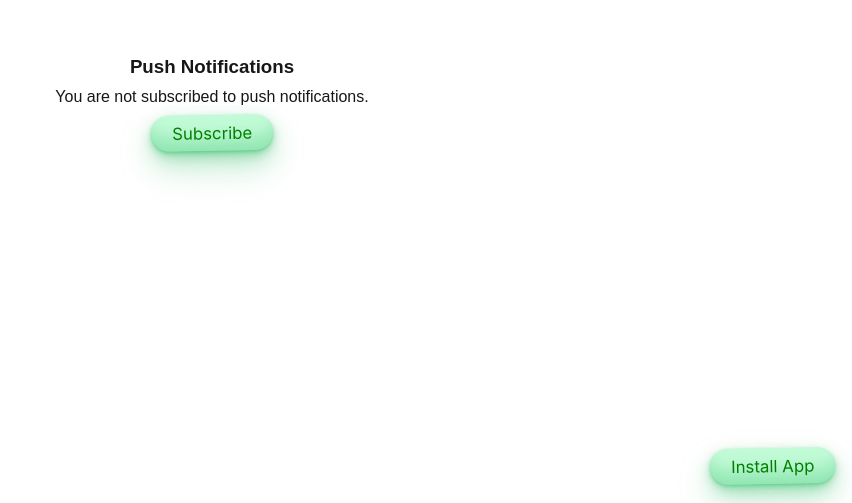
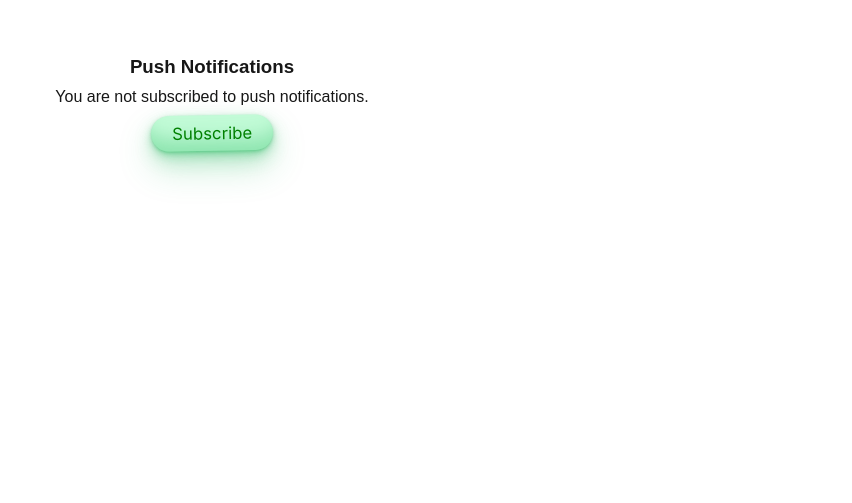
Before and after one commit to ashishbhagat123/web-notifications, a Next.js app: page / in a window 1280 px wide. Shown: the part 297-800 px from the top of the page, without its empty margins (428-1280 px from the left). Built offline with nearby package versions, Linux system fonts and the light colour scheme; no server answers; what web-push would draw is missing.

Commit message:
Update page.js

```diff
--- a/app/page.js
+++ b/app/page.js
@@ -158,12 +158,12 @@ function InstallPrompt() {
 
   return (
     <div className={styles.installApp}>
-      {isInstallPromptVisible ||
-        (true && (
+      {isInstallPromptVisible
+        && (
           <button className={styles.button} onClick={handleInstallClick}>
             Install App
           </button>
-        ))}
+        )}
     </div>
   );
 }
```
